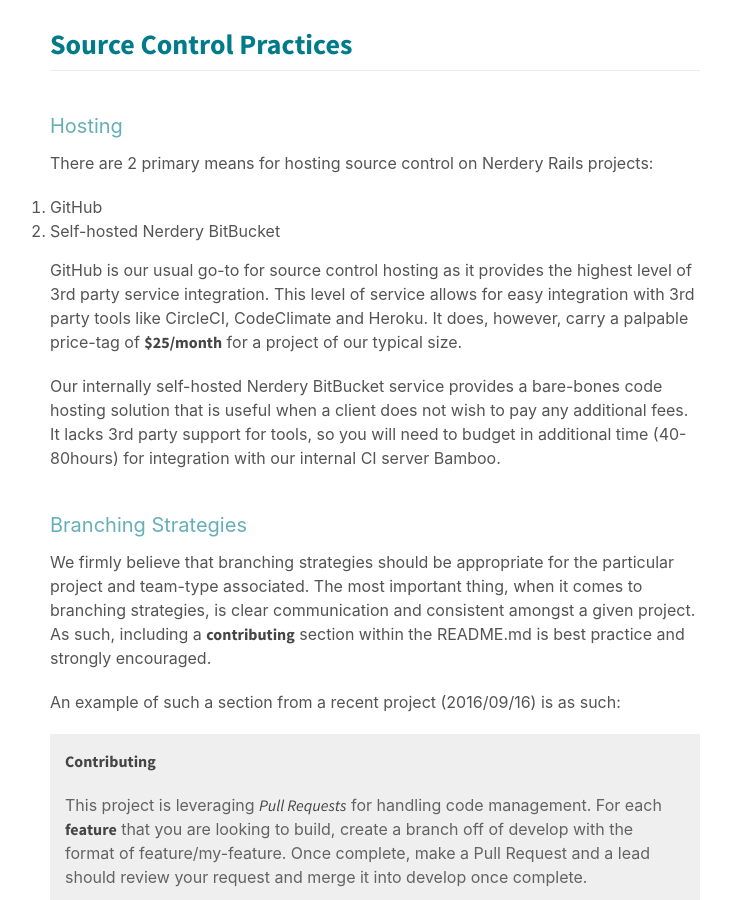
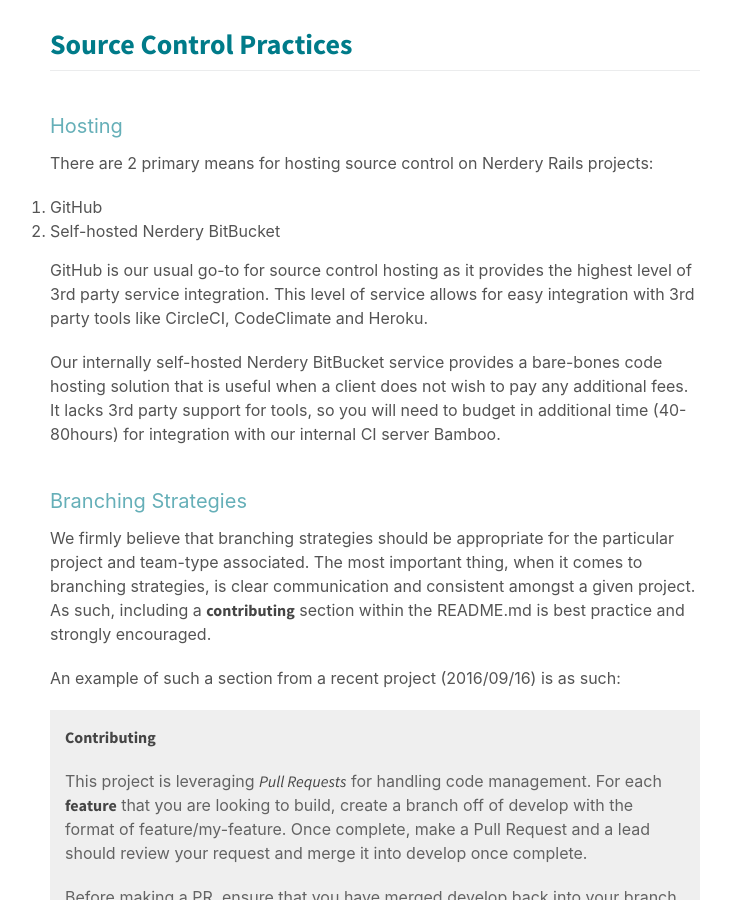
Before and after one commit to thenerdery/ruby-standards, a Jekyll site: the page built from index.md, in a window 1280 px wide and 900 px high, scrolled down 3232 px. Shown: the whole window, without its empty margins (265-996 px from the left). Built offline with Jekyll 4.4.1, drawn with Linux system fonts in a browser that asks for light colours; some web fonts are replaced.

Commit message:
Removing discussion of cost from GitHub

```diff
--- a/index.md
+++ b/index.md
@@ -70,7 +70,7 @@ There are 2 primary means for hosting source control on Nerdery Rails projects:
 1. GitHub
 1. Self-hosted Nerdery BitBucket
 
-GitHub is our usual go-to for source control hosting as it provides the highest level of 3rd party service integration.  This level of service allows for easy integration with 3rd party tools like CircleCI, CodeClimate and Heroku.  It does, however, carry a palpable price-tag of **$25/month** for a project of our typical size.
+GitHub is our usual go-to for source control hosting as it provides the highest level of 3rd party service integration.  This level of service allows for easy integration with 3rd party tools like CircleCI, CodeClimate and Heroku.
 
 Our internally self-hosted Nerdery BitBucket service provides a bare-bones code hosting solution that is useful when a client does not wish to pay any additional fees.  It lacks 3rd party support for tools, so you will need to budget in additional time (40-80hours) for integration with our internal CI server Bamboo.
 
```
